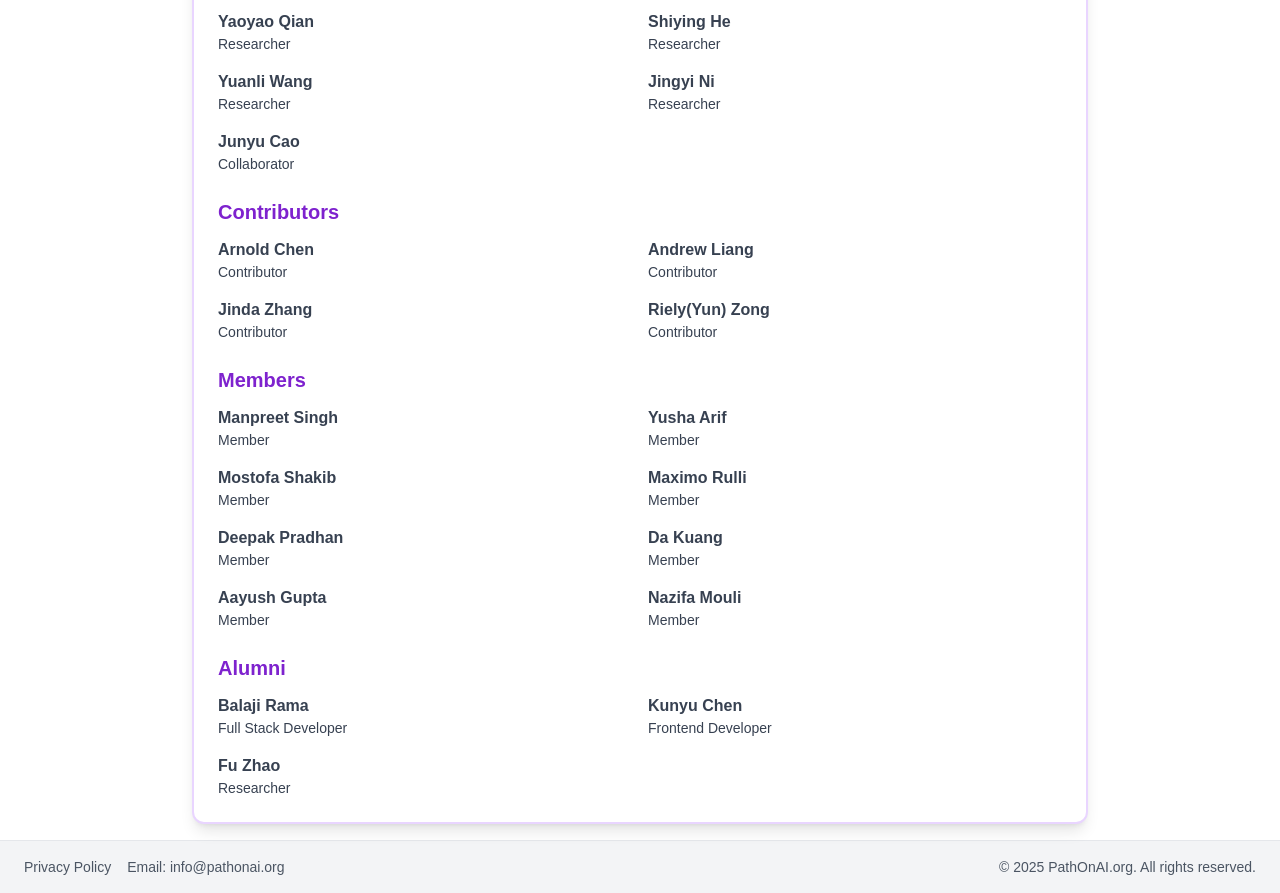
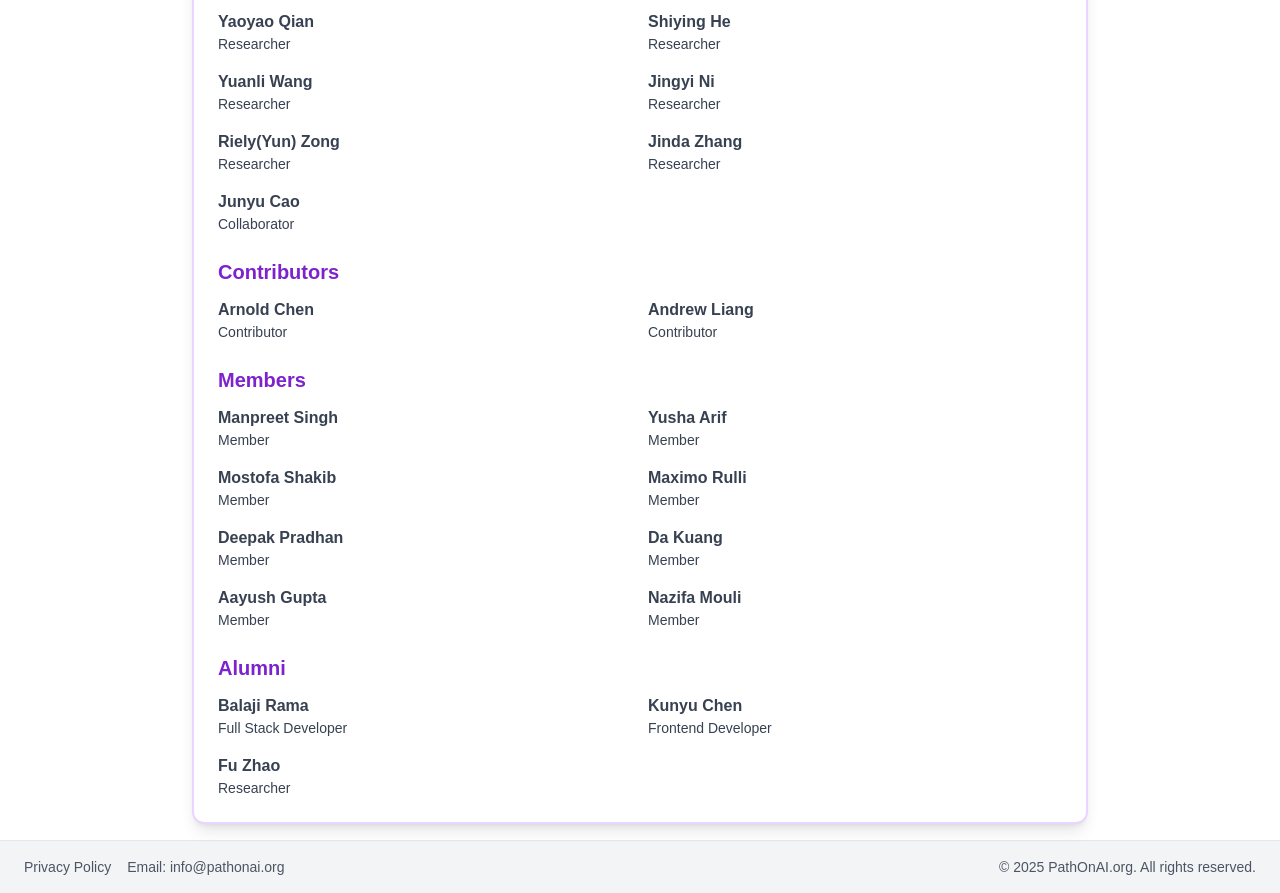
Before and after one commit to PathOnAIOrg/PathOnAI.org, a Next.js app in the folder website-app/: page / in a window 1280 px wide. Shown: the part 1660-2553 px from the top of the page. Built offline with nearby package versions, Linux system fonts and the light colour scheme; no server answers.

Commit message:
update member list

```diff
--- a/website-app/pages/index.tsx
+++ b/website-app/pages/index.tsx
@@ -184,6 +184,14 @@
                     <p className="text-sm">Researcher</p>
                   </div>
                   <div className="text-gray-700 dark:text-gray-300">
+                    <p className="font-semibold">Riely(Yun) Zong</p>
+                    <p className="text-sm">Researcher</p>
+                  </div>
+                  <div className="text-gray-700 dark:text-gray-300">
+                    <p className="font-semibold">Jinda Zhang</p>
+                    <p className="text-sm">Researcher</p>
+                  </div>
+                  <div className="text-gray-700 dark:text-gray-300">
                     <p className="font-semibold">Junyu Cao</p>
                     <p className="text-sm">Collaborator</p>
                   </div>
@@ -200,14 +208,6 @@
                   </div>
                   <div className="text-gray-700 dark:text-gray-300">
                     <p className="font-semibold">Andrew Liang</p>
-                    <p className="text-sm">Contributor</p>
-                  </div>
-                  <div className="text-gray-700 dark:text-gray-300">
-                    <p className="font-semibold">Jinda Zhang</p>
-                    <p className="text-sm">Contributor</p>
-                  </div>
-                  <div className="text-gray-700 dark:text-gray-300">
-                    <p className="font-semibold">Riely(Yun) Zong</p>
                     <p className="text-sm">Contributor</p>
                   </div>
                 </div>
```
